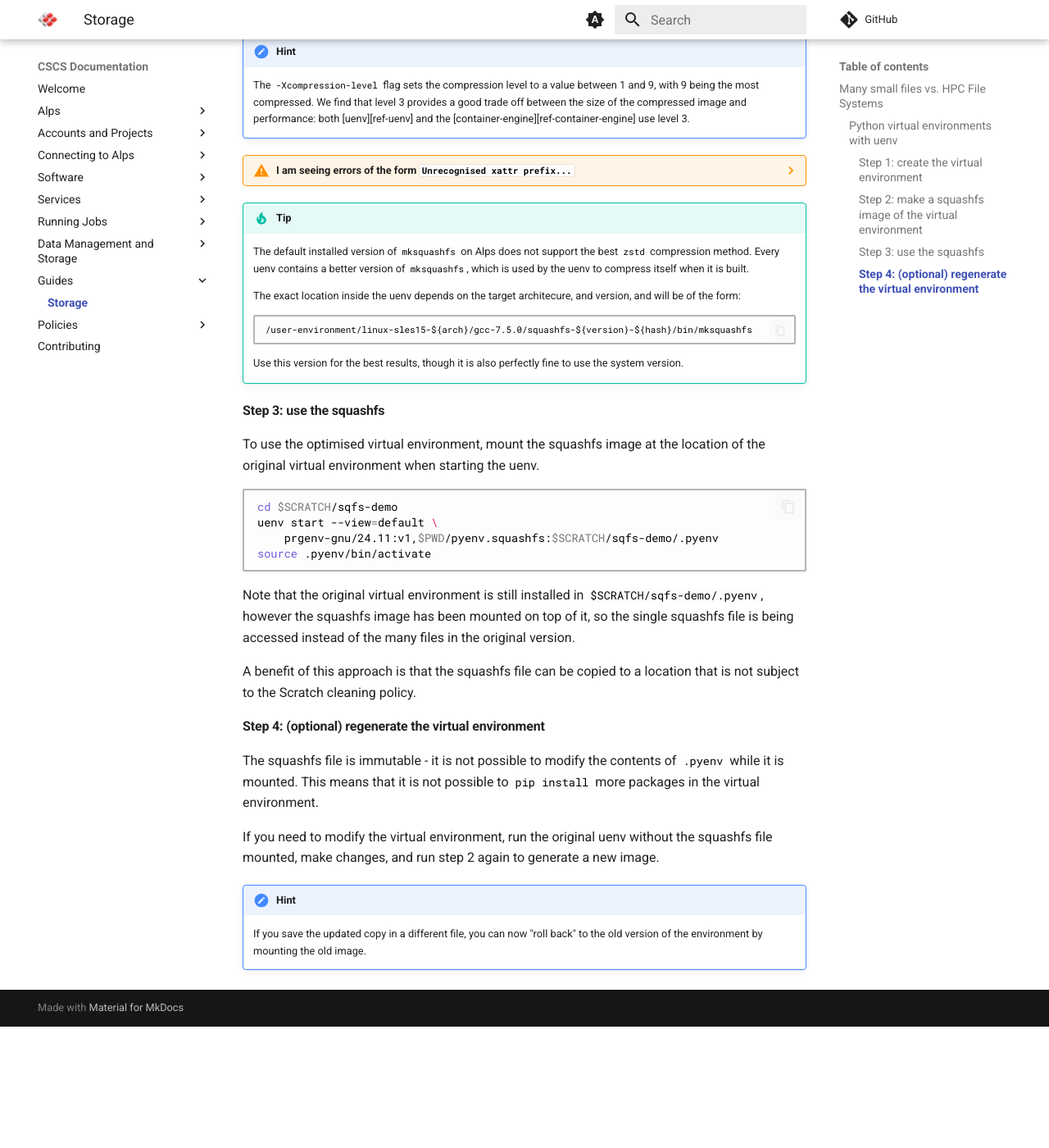
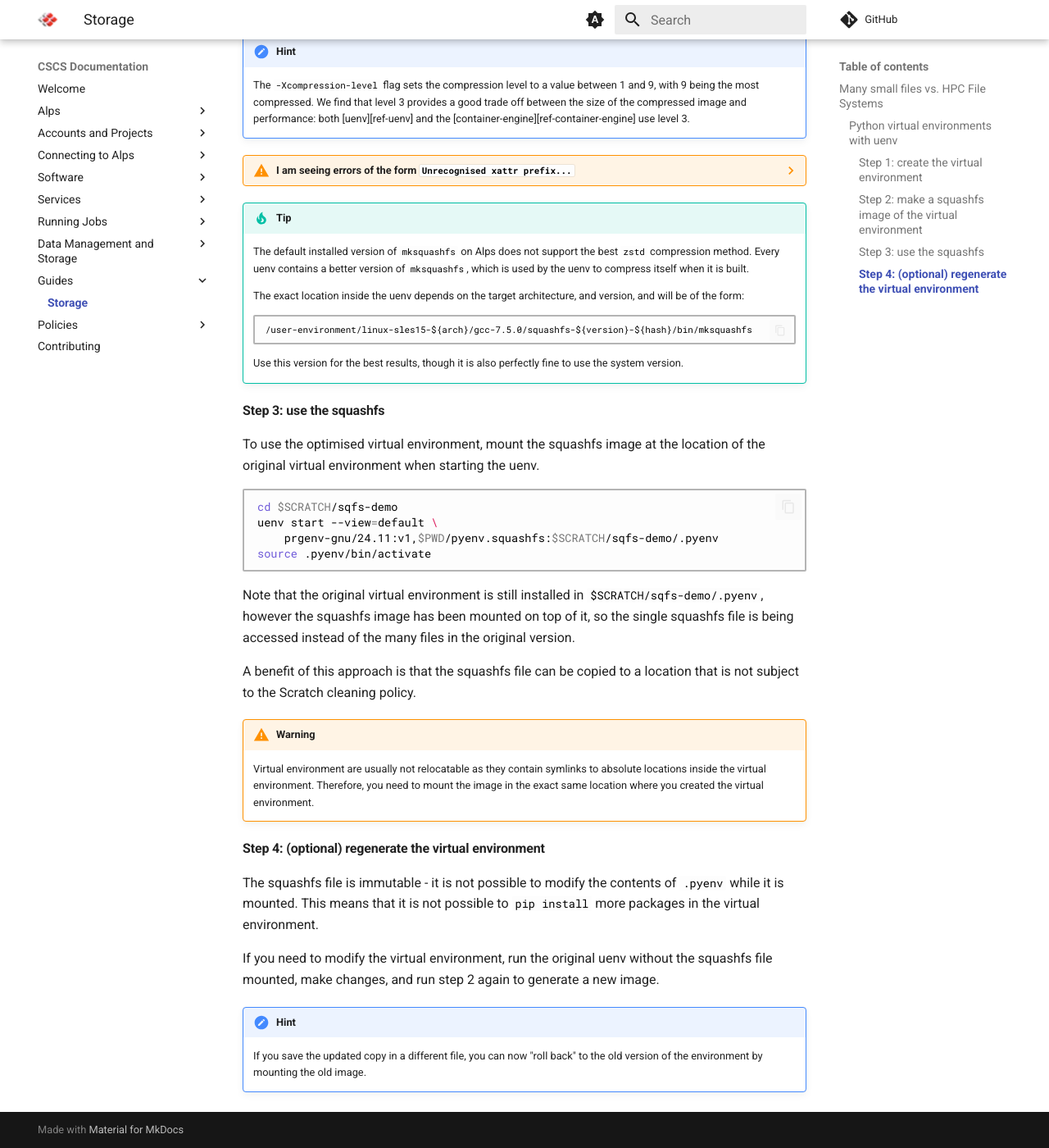
Before and after one commit to nickjbrowning/cscs-docs, an MkDocs documentation site: the page built from docs/guides/storage.md, in a window 1280 px wide and 1400 px high, scrolled down 1872 px. Shown: the whole window at 82% size. Built offline with MkDocs 1.6.1 and Material for MkDocs 9.7.7, drawn with Linux system fonts in a browser that asks for light colours; comment, search, counter and statistics services are not loaded; before the commit the page ends 3124 px from its top, so only the background shows below that; some of the changed text lies outside the part shown.

Commit message:
Storage: Add warning for mounting location (#38)

````diff
--- a/docs/guides/storage.md
+++ b/docs/guides/storage.md
@@ -95,7 +95,7 @@ mksquashfs $SCRATCH/sqfs-demo/.pyenv pyenv.squashfs \
     The default installed version of `mksquashfs` on Alps does not support the best `zstd` compression method.
     Every uenv contains a better version of `mksquashfs`, which is used by the uenv to compress itself when it is built.
 
-    The exact location inside the uenv depends on the target architecure, and version, and will be of the form:
+    The exact location inside the uenv depends on the target architecture, and version, and will be of the form:
     ```
     /user-environment/linux-sles15-${arch}/gcc-7.5.0/squashfs-${version}-${hash}/bin/mksquashfs
     ```
@@ -116,6 +116,9 @@ Note that the original virtual environment is still installed in `$SCRATCH/sqfs-
 
 A benefit of this approach is that the squashfs file can be copied to a location that is not subject to the Scratch cleaning policy.
 
+!!! warning
+    Virtual environment are usually not relocatable as they contain symlinks to absolute locations inside the virtual environment. Therefore, you need to mount the image in the exact same location where you created the virtual environment.
+
 #### Step 4: (optional) regenerate the virtual environment
 
 The squashfs file is immutable - it is not possible to modify the contents of `.pyenv` while it is mounted.
````
Also changed, not shown: other parts of docs/guides/storage.md (+1 -1 lines).
